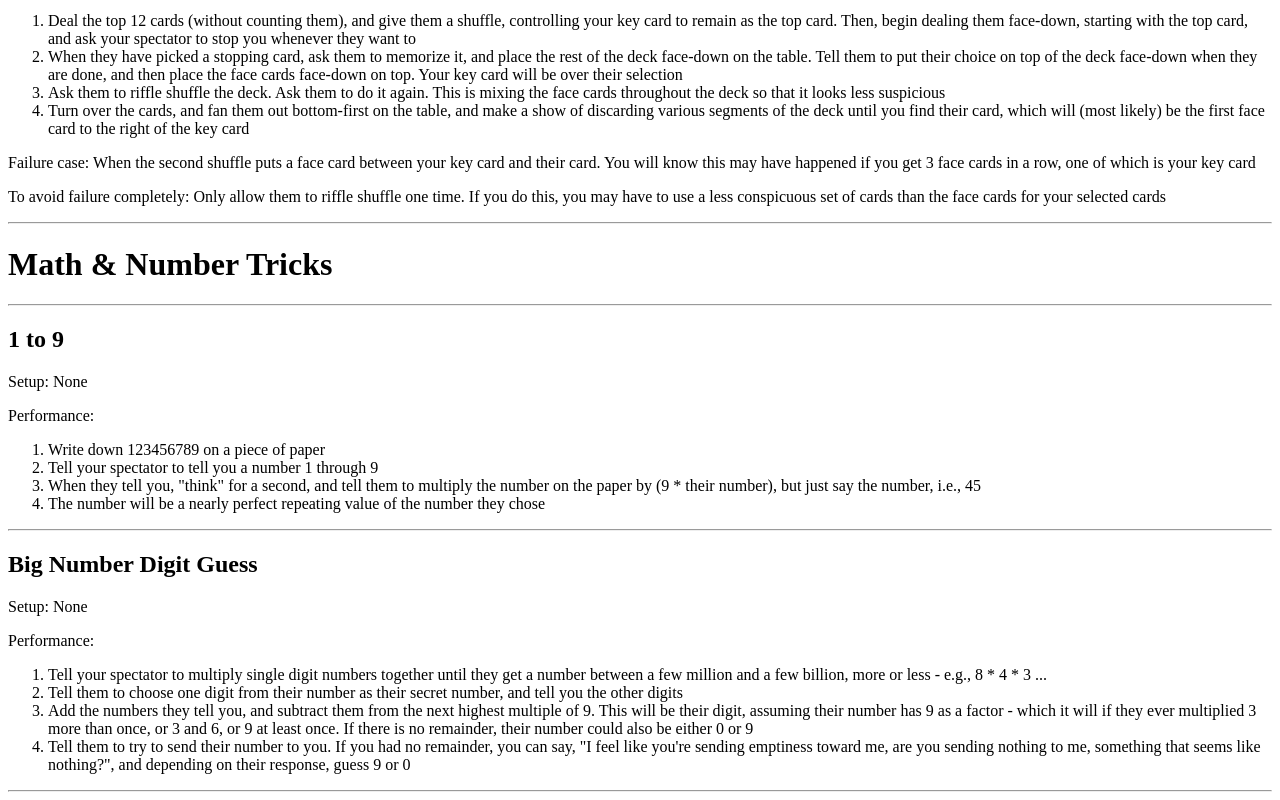
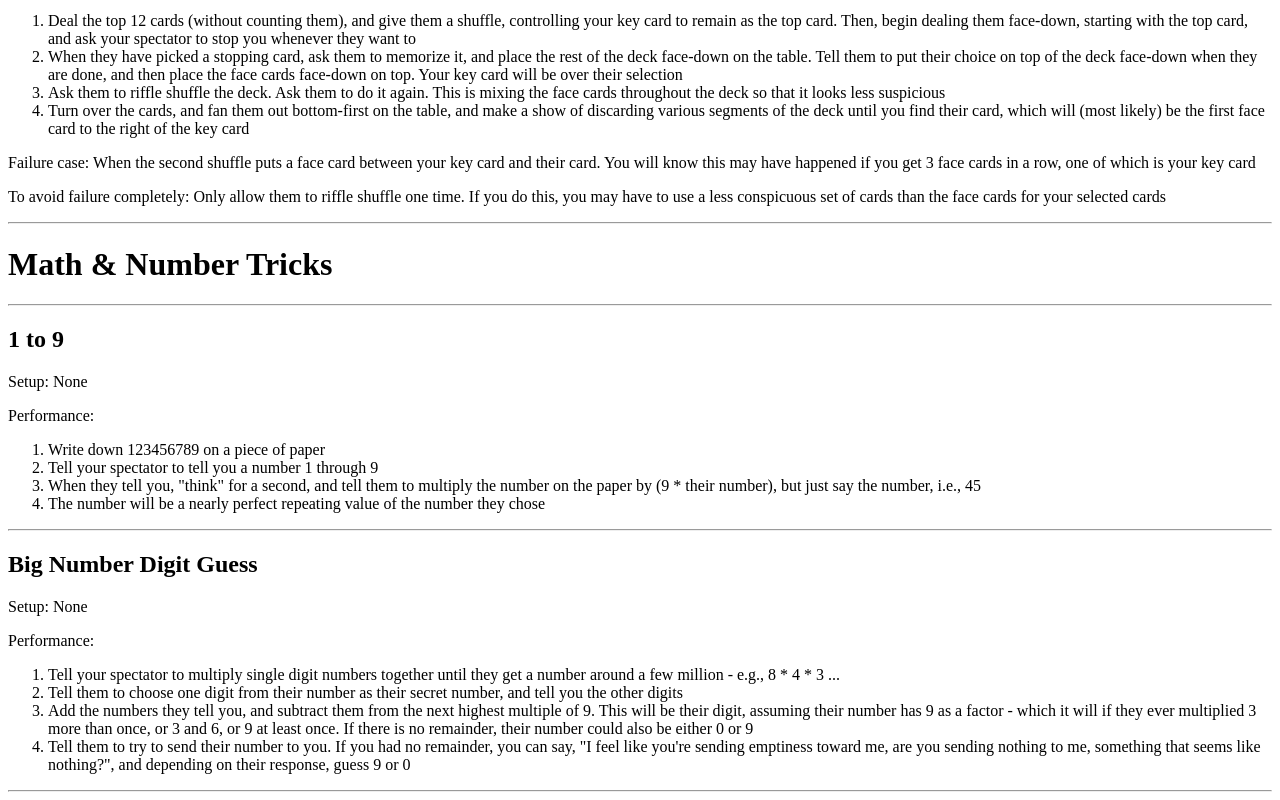
Before and after one commit to NoahZielke/CardMagicWiki, a plain HTML site: page index.html in a window 1280 px wide. Shown: the part 2529-3329 px from the top of the page. Drawn offline with Linux system fonts and the light colour scheme.

Commit message:
Update index.html

```diff
--- a/index.html
+++ b/index.html
@@ -181,7 +181,7 @@
     <p>Setup: None</p>
     <p>Performance:</p>
     <ol>
-        <li>Tell your spectator to multiply single digit numbers together until they get a number between a few million and a few billion, more or less - e.g., 8 * 4 * 3 ...</li>
+        <li>Tell your spectator to multiply single digit numbers together until they get a number around a few million - e.g., 8 * 4 * 3 ...</li>
         <li>Tell them to choose one digit from their number as their secret number, and tell you the other digits</li>
         <li>Add the numbers they tell you, and subtract them from the next highest multiple of 9. This will be their digit, assuming their number has 9 as a factor - which it will if they ever multiplied 3 more than once, or 3 and 6, or 9 at least once. If there is no remainder, their number could also be either 0 or 9</li>
         <li>Tell them to try to send their number to you. If you had no remainder, you can say, "I feel like you're sending emptiness toward me, are you sending nothing to me, something that seems like nothing?", and depending on their response, guess 9 or 0</li>
```
